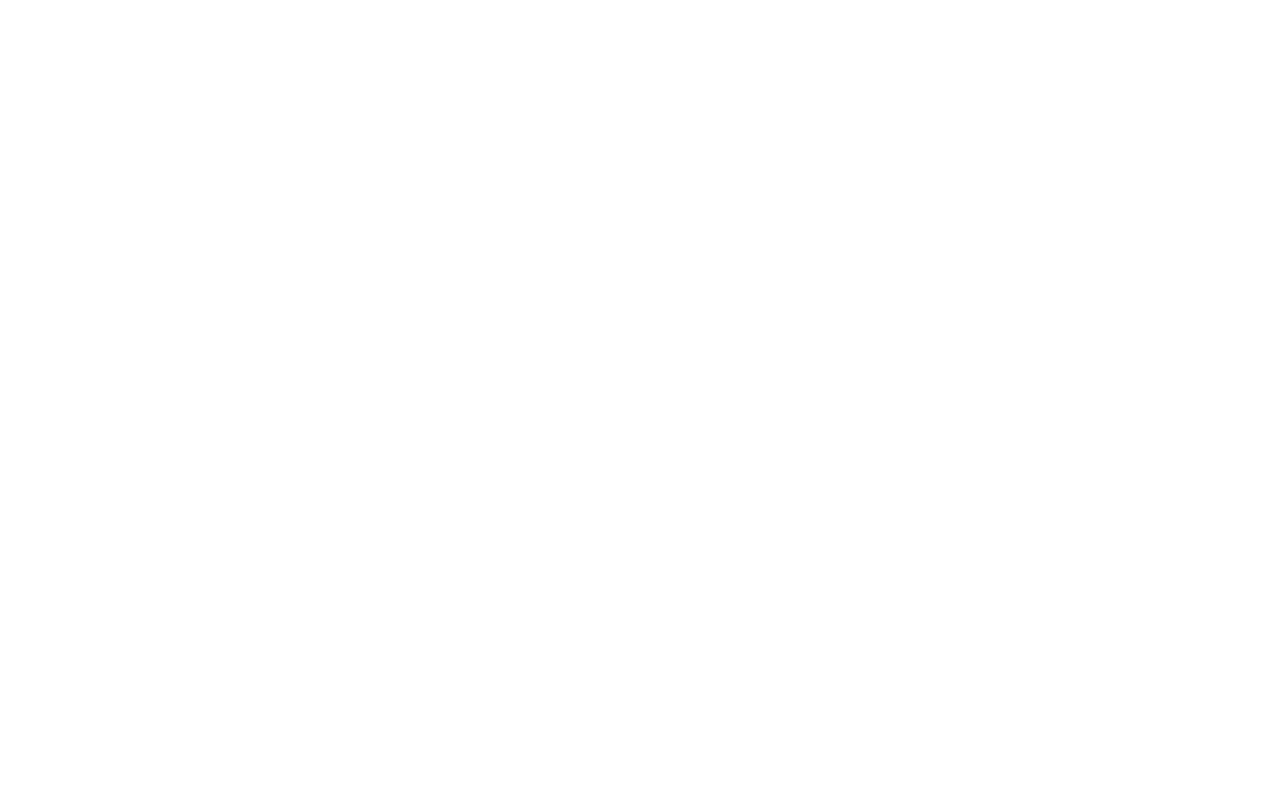
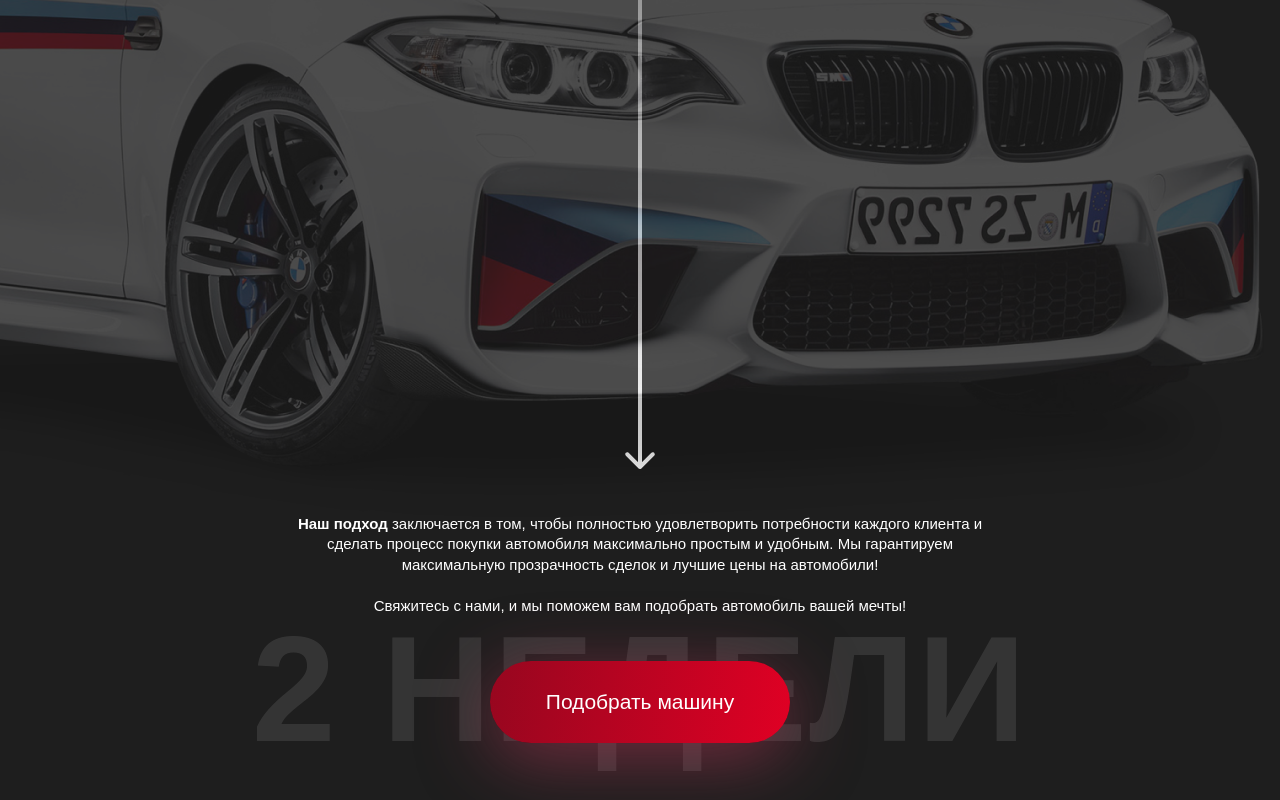
Before and after one commit to X-Out-Studio/nlc-landing, a Nuxt app: page / in a window 1280 px wide. Shown: the part 448-1248 px from the top of the page. Before the commit the page ends 800 px from the top, so only its background shows below. Built offline with nearby package versions, Linux system fonts and the light colour scheme; a web font is replaced by a local one.

Commit message:
add stageWork

```diff
--- a/assets/styles/scss/_variable.scss
+++ b/assets/styles/scss/_variable.scss
@@ -0,0 +1,3 @@
+:root {
+    --blackLight: #1E1E1E;
+}
--- /dev/null
+++ b/components/Button.vue
@@ -0,0 +1,18 @@
+<template>
+    <button class="button">Подобрать машину</button>
+</template>
+
+<style lang="scss">
+.button {
+    background: linear-gradient(98.02deg, #78091D -42.19%, #E10024 101.54%);
+    box-shadow: 0px 15px 71px rgba(177, 55, 87, 0.58);
+    border-radius: 108px;
+    text-align: center;
+    padding: 29px 56px;
+    font-style: normal;
+    font-weight: 400;
+    font-size: 21px;
+    color: #ffffff;
+    cursor: pointer;
+}
+</style>
--- a/components/Index/stagesWork.vue
+++ b/components/Index/stagesWork.vue
@@ -1,5 +1,91 @@
+<script setup>
+</script>
+
 <template>
     <section class="stagesWork">
-        jhbfcfhdbvh
+        <p class="stagesWork__title">этапы работы</p>
+        <div class="stagesWork__steps">
+            <div class="stagesWork__arrow">
+                <img src="../../assets/img/stagesWork/arrow.png" alt="">
+            </div>
+        </div>
+        <p class="stagesWork__text">
+            <span>Наш подход</span> заключается в том, чтобы полностью удовлетворить потребности каждого клиента и сделать
+            процесс
+            покупки автомобиля максимально простым и удобным. Мы гарантируем максимальную прозрачность сделок и лучшие цены
+            на автомобили!
+            <br><br>
+            Свяжитесь с нами, и мы поможем вам подобрать автомобиль вашей мечты!
+        </p>
+        <div class="stagesWork__weeks">
+            <p class="stagesWork__weeks-text">2 недели</p>
+            <Button />
+        </div>
+        <div class="stagesWork__weeks--car">
+            <img src="../../assets/img/stagesWork/car.png" alt="">
+        </div>
     </section>
 </template>
+
+<style lang="scss" scoped>
+.stagesWork {
+    position: relative;
+    background-color: var(--blackLight);
+    padding-top: 40px;
+    padding-bottom: 37px;
+    display: flex;
+    flex-direction: column;
+    align-items: center;
+
+    &__title {
+        font-weight: 900;
+        font-size: 38px;
+        line-height: 128.61%;
+        color: #ffffff;
+        text-transform: uppercase;
+    }
+
+    &__text {
+        margin-top: 41px;
+        font-weight: 400;
+        font-size: 15px;
+        line-height: 137.11%;
+        color: #ffffff;
+        text-align: center;
+        font-style: normal;
+        max-width: 709px;
+
+        span {
+            font-weight: 700;
+        }
+    }
+
+    &__weeks {
+        display: flex;
+        flex-direction: column;
+        position: relative;
+        align-items: center;
+
+        &-text {
+            font-style: normal;
+            font-weight: 900;
+            font-size: 151px;
+            line-height: 97.11%;
+            color: rgba(255, 255, 255, 0.1);
+            letter-spacing: 0.015em;
+            text-transform: uppercase;
+        }
+
+        &--car {
+            top: 206px;
+            left: 0;
+            position: absolute;
+        }
+    }
+
+    .button {
+        position: absolute;
+        top: 45px;
+    }
+}
+</style>
--- a/pages/index.vue
+++ b/pages/index.vue
@@ -1,3 +1,3 @@
 <template>
-  <h1>asdadsad</h1>
+  <IndexStagesWork />
 </template>
```
Also changed, not shown: assets/img/stagesWork/arrow.png (added), assets/img/stagesWork/car.png (added).
